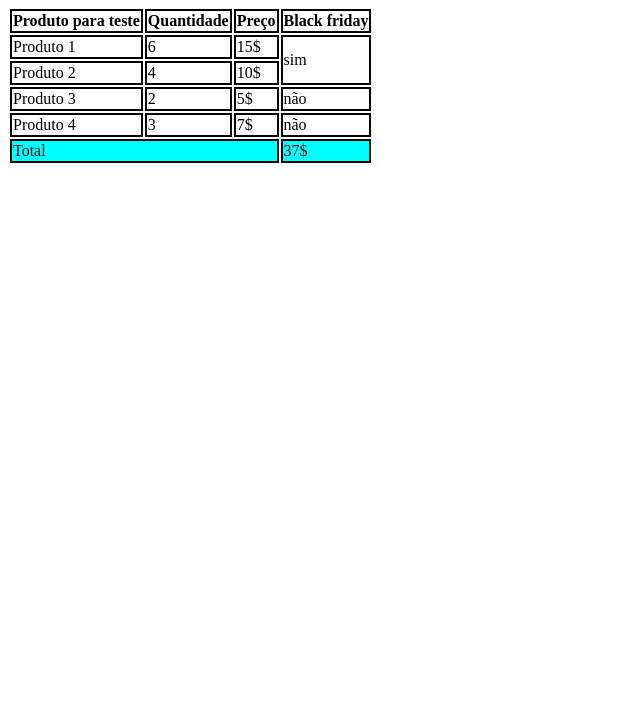
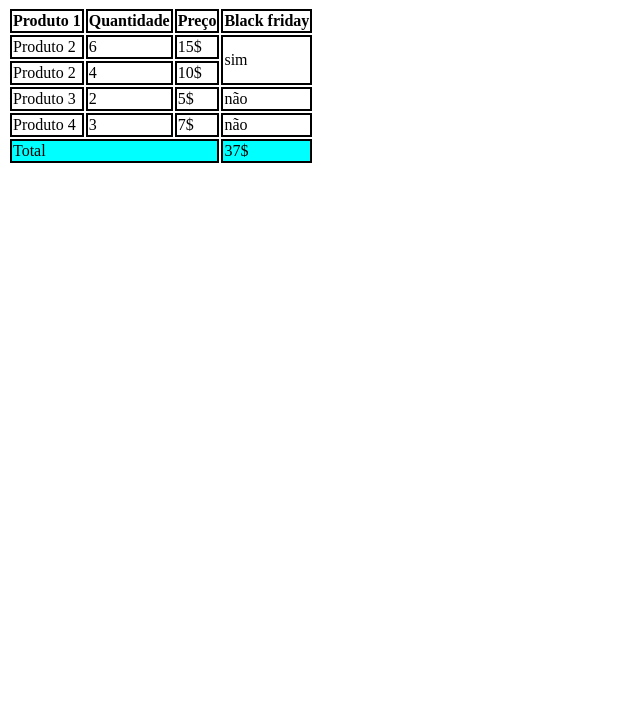
Before and after one commit to vinicuis-pinheiro/aula-tabela, a plain HTML site: page index.html in a window 1280 px wide. Shown: the part 73-800 px from the top of the page, without its empty margins (0-640 px from the left). Drawn offline with Linux system fonts and the light colour scheme.

Commit message:
trocado o nome de produto para 1 e 2

```diff
--- a/index.html
+++ b/index.html
@@ -21,7 +21,7 @@
     <table>
          <thead>
             <tr>
-                <th>Produto para teste</th>
+                <th>Produto 1</th>
                 <th>Quantidade</th>
                 <th>Preço</th>
                 <th>Black friday</th>
@@ -30,7 +30,7 @@
          </thead>
          <tbody>
             <tr>
-                <td>Produto 1</td>
+                <td>Produto 2</td>
                 <td>6</td>
                 <td>15$</td>
                 <td rowspan="2">sim</td>
```
